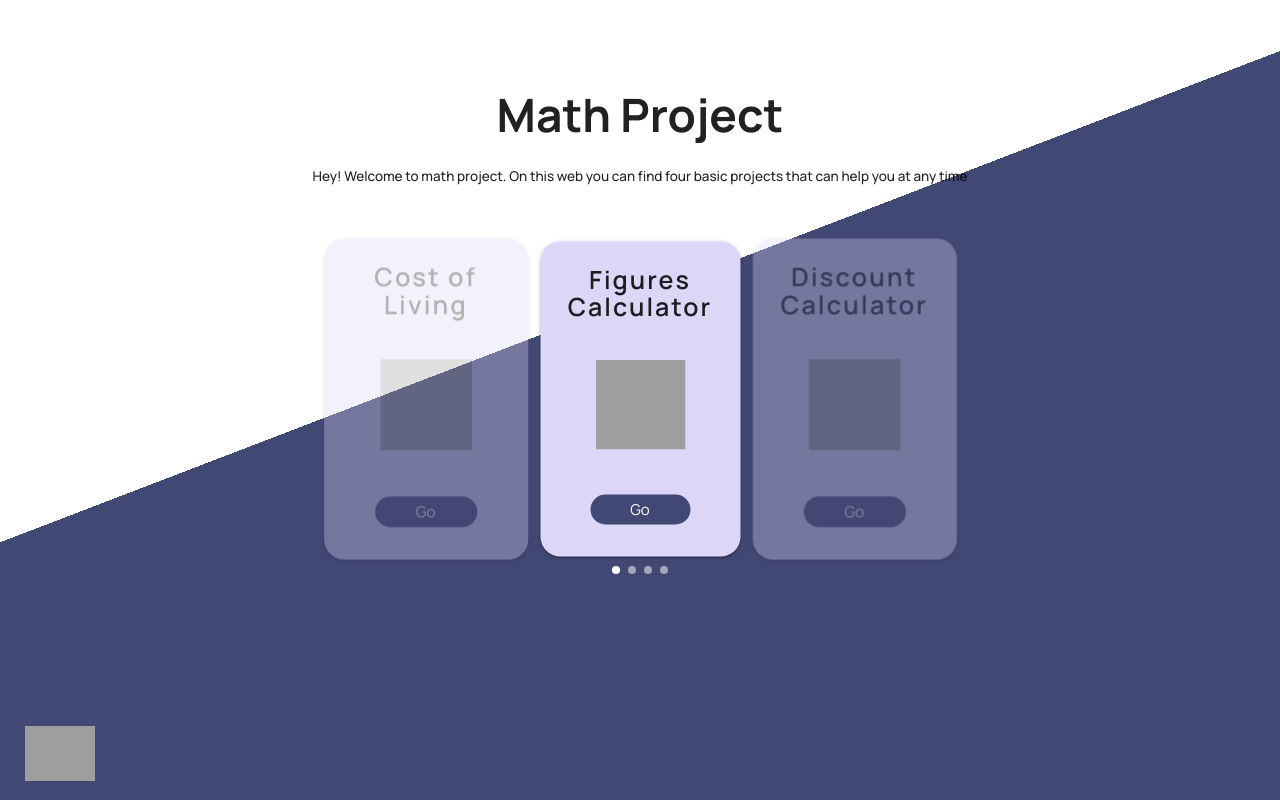
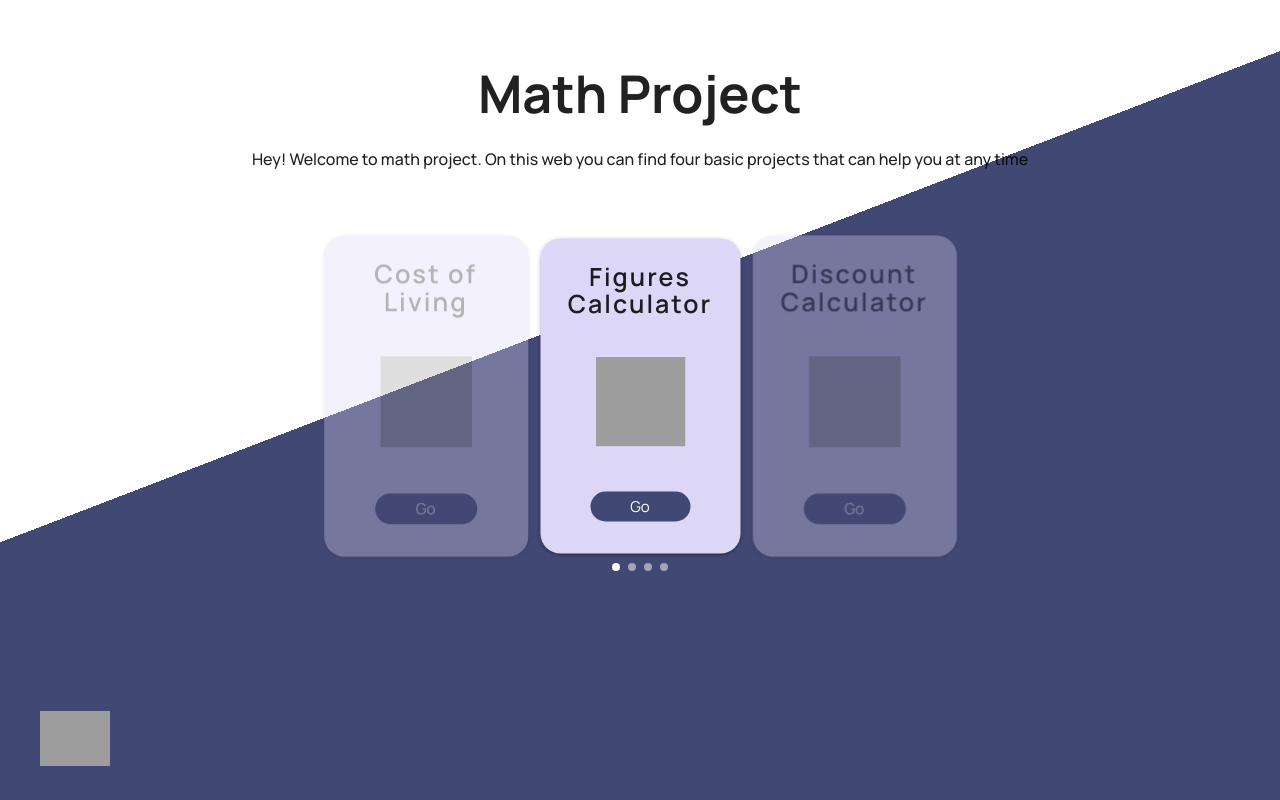
Before and after one commit to AnSeVi/ProyectosJS, a plain HTML site: page index.html in a window 1280 px wide. Drawn offline with nearby package versions, Linux system fonts and the light colour scheme; grey boxes are pictures that could not be loaded.

Commit message:
modificacion de medidas 1.0

```diff
--- a/style_phone.css
+++ b/style_phone.css
@@ -24,24 +24,24 @@ body {
     background: linear-gradient(339deg, #424874 0 58%, white 50% 100%);
 }
 header {
-    margin-block-start: 90px;
+    margin-block-start: 6.5rem;
     width: 100%;
     text-align: center;
 }
 header h1 {
     margin-block-end: 25px;
-    font-size: 4.6rem;
+    font-size: 5.2rem;
     font-weight: bold;
 }
 header p {
     margin: 0 auto;
-    width: 75%;
-    font-size: 1.35rem;
+    width: 80%;
+    font-size: 1.6rem;
     font-weight: 500;
 }
 main {
     position: relative;
-    top: 8px;
+    top: 2rem;
 }
 .carousel .carousel-item {
     padding: 0 20px;
@@ -77,10 +77,8 @@ main {
 }
 footer {
     position: absolute;
-    bottom: 15px;
-}
-footer a {
-    margin-inline-start: 25px;
+    inset-block-end: 3rem;
+    inset-inline-start: 4rem;
 }
 footer a img {
     width: 70px;
```
